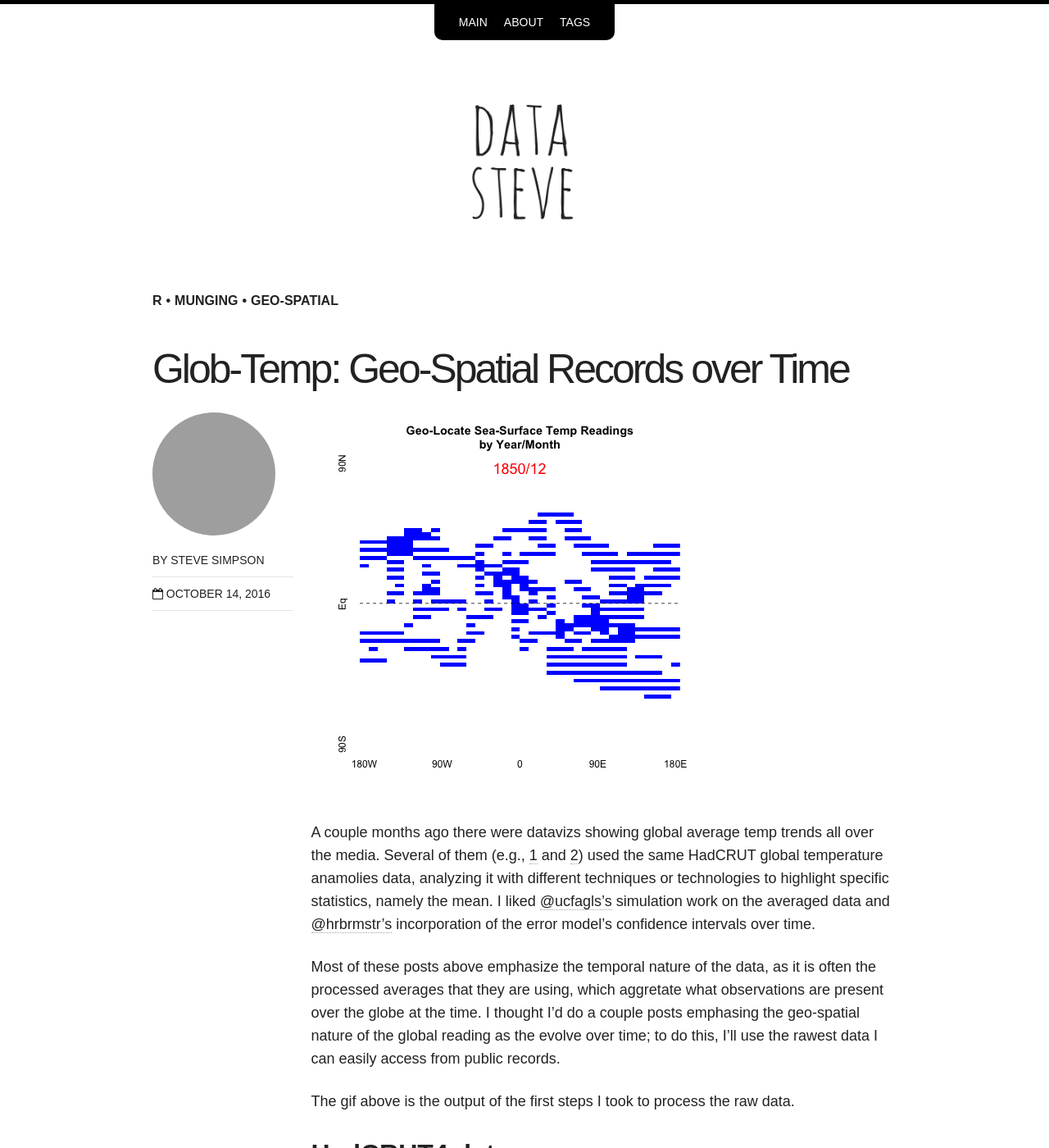
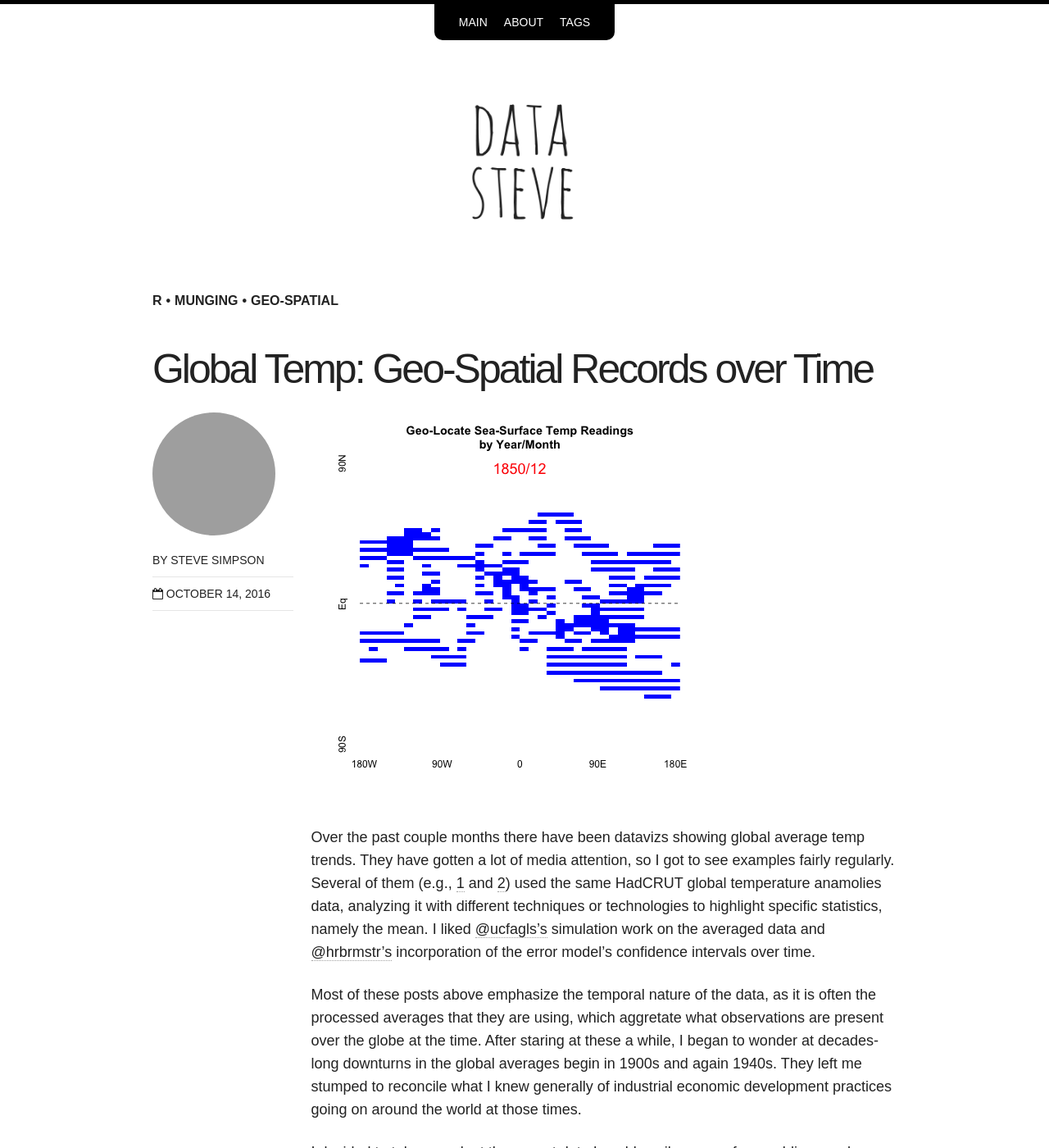
Before and after one commit to data-steve/data-steve.github.io, a Jekyll site: the page built from _posts/2016-10-14-glob-temp-data-pt1.md, in a window 1280 px wide and 1400 px high. Shown: the whole window at 82% size. Built offline with Jekyll 4.4.1, drawn with Linux system fonts in a browser that asks for light colours; nearby versions of some CDN libraries; comment, search, counter and statistics services are not loaded; some of the changed text lies outside the part shown; grey boxes are pictures that could not be loaded.

Commit message:
glob temp 1

```diff
--- a/_posts/2016-10-14-glob-temp-data-pt1.md
+++ b/_posts/2016-10-14-glob-temp-data-pt1.md
@@ -1,19 +1,22 @@
 ---
 layout: post
-title: 'Glob-Temp: Geo-Spatial Records over Time'
+title: 'Global Temp: Geo-Spatial Records over Time'
 tags: [R, munging, geo-spatial]
 ---
 
-<div  style="margin-right:auto; margin-left:auto;">
+
   <img src="/images/animated.gif" width="480">
-</div>
-A couple months ago there were datavizs showing global average temp trends all over the media. Several of them (e.g., [1](http://www.fromthebottomoftheheap.net/2016/03/25/additive-modeling-global-temperature-series-revisited/) and [2](https://rud.is/projects/hadcrut4/))  used the same HadCRUT global temperature anamolies data, analyzing it with different techniques or technologies to highlight specific statistics, namely the mean. I liked [@ucfagls's](twitter.com/ucfagls) simulation work on the averaged data and [@hrbrmstr's](twitter.com/hrbrmstr) incorporation of the error model's confidence intervals over time.
 
-Most of these posts above emphasize the temporal nature of the data, as it is often the processed averages that they are using, which aggretate what observations are present over the globe at the time. I thought I'd do a couple posts emphasing the geo-spatial nature of the global reading as the evolve over time; to do this, I'll use the rawest data I can easily access from public records.
 
-The gif above is the output of the first steps I took to process the raw data.
+Over the past couple months there have been datavizs showing global average temp trends. They have gotten a lot of media attention, so I got to see examples fairly regularly. Several of them (e.g., [1](http://www.fromthebottomoftheheap.net/2016/03/25/additive-modeling-global-temperature-series-revisited/) and [2](https://rud.is/projects/hadcrut4/))  used the same HadCRUT global temperature anamolies data, analyzing it with different techniques or technologies to highlight specific statistics, namely the mean. I liked [@ucfagls's](twitter.com/ucfagls) simulation work on the averaged data and [@hrbrmstr's](twitter.com/hrbrmstr) incorporation of the error model's confidence intervals over time.
 
-## HadCRUT4 data
+Most of these posts above emphasize the temporal nature of the data, as it is often the processed averages that they are using, which aggretate what observations are present over the globe at the time. After staring at these a while, I began to wonder at decades-long downturns in the global averages begin in 1900s and again 1940s. They left me stumped to reconcile what I knew generally of industrial economic development practices going on around the world at those times.
+
+I decided to take a peak at the rawest data I could easily access from public records. Some fun data-play ensued. From that, I'll be sharing a series of posts emphasing the geo-spatial nature of the temperature records as the collection patterns evolved over time.
+
+The gif above is the output of the first steps I took to process the raw HadCRUT data.
+
+### HadCRUT4 data
 
 In order to get the rawest data possible for the HadCRUT4 you have to go [here to get the components datasets it's synthesized from](http://hadobs.metoffice.com/hadcrut4/). The [HadSST3](http://hadobs.metoffice.com/hadsst3/) are the sea-surface data and [CRUTEM4](http://hadobs.metoffice.com/crutem4/) are the land-surface data.
 
@@ -92,7 +95,7 @@ Since this is monthly data over many years, I mainly want to give an overall pro
       list(ym,m)
     })
 
-## Gif to animate geo-spatial collection of global temp data over time
+## Animate gif
 
 I would recommend sending the output of this task to its own folder to help with the animation step later.
 
```
Also changed, not shown: other parts of _posts/2016-10-14-glob-temp-data-pt1.md (+1 -1 lines), _backlog/pt2.md (+2 -0 lines).
